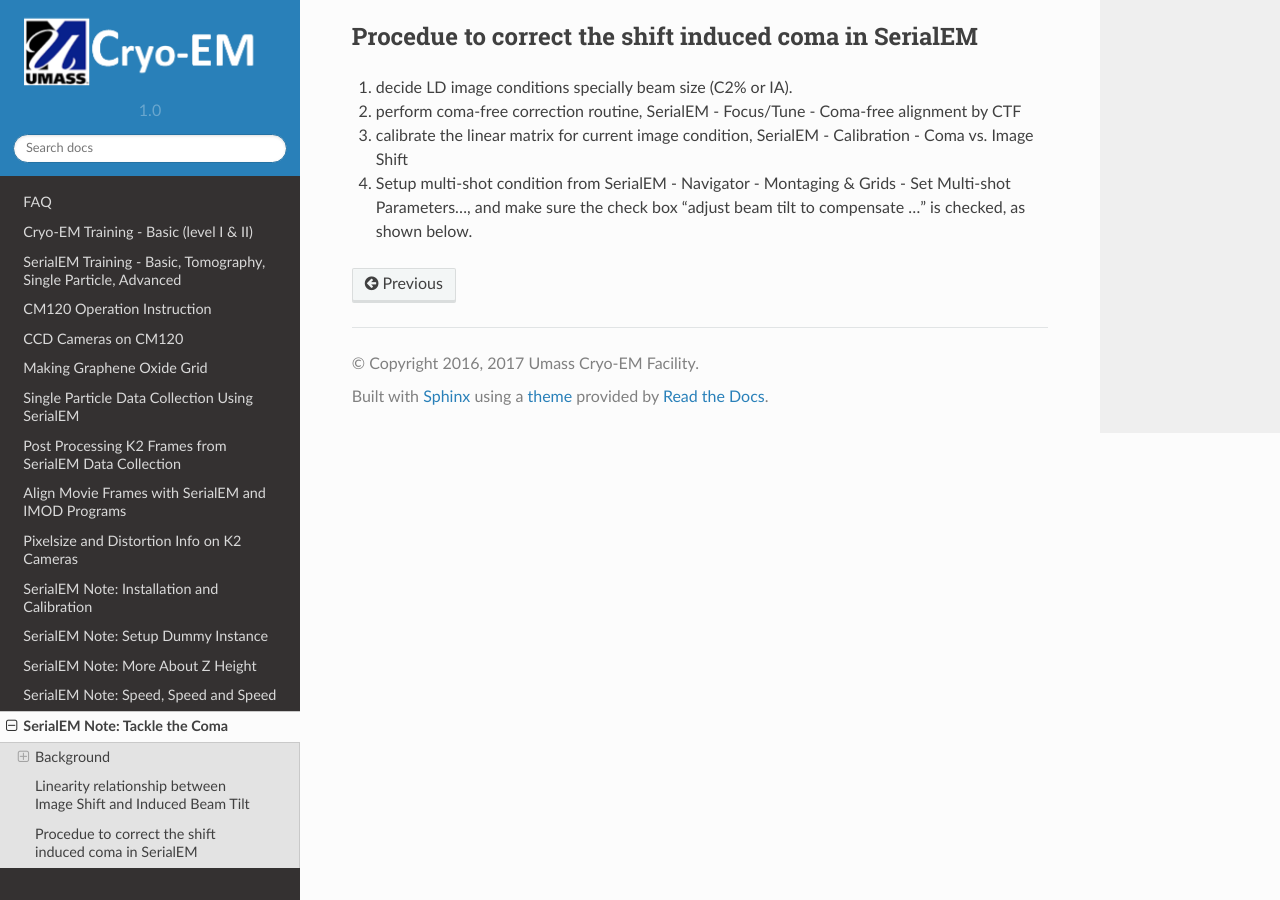
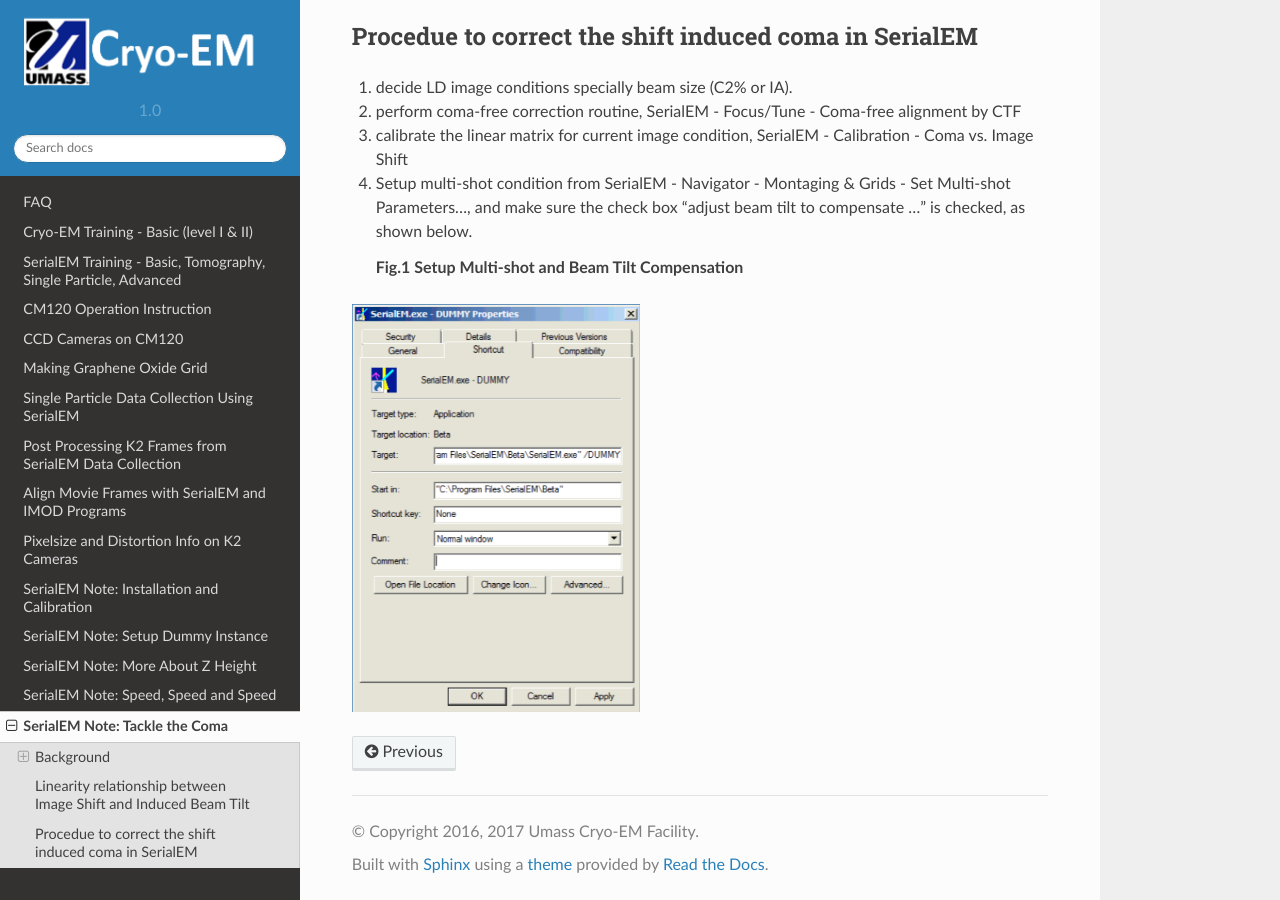
Before and after one commit to xuchen66/sphinx-emdocs, a Sphinx documentation site: the page built from source/serialEM-note-tackle-coma.rst, in a window 1280 px wide and 900 px high, scrolled down 2239 px. Built offline with Sphinx 7.4.7 and the Read the Docs theme 2.0.0, drawn with Linux system fonts in a browser that asks for light colours; pages that are not in the unit, such as notebooks, are missing from menus.

Commit message:
Update serialEM-note-tackle-coma.rst

```diff
--- a/source/serialEM-note-tackle-coma.rst
+++ b/source/serialEM-note-tackle-coma.rst
@@ -88,3 +88,8 @@
 #. calibrate the linear matrix for current image condition, SerialEM - Calibration - Coma vs. Image Shift
 #. Setup multi-shot condition from SerialEM - Navigator - Montaging & Grids - Set Multi-shot Parameters..., and make sure the
    check box "adjust beam tilt to compensate ..." is checked, as shown below.
+
+   **Fig.1 Setup Multi-shot and Beam Tilt Compensation**
+
+.. image:: ../images/serialem-dummy-property.png
+   :scale: 75 %
```
